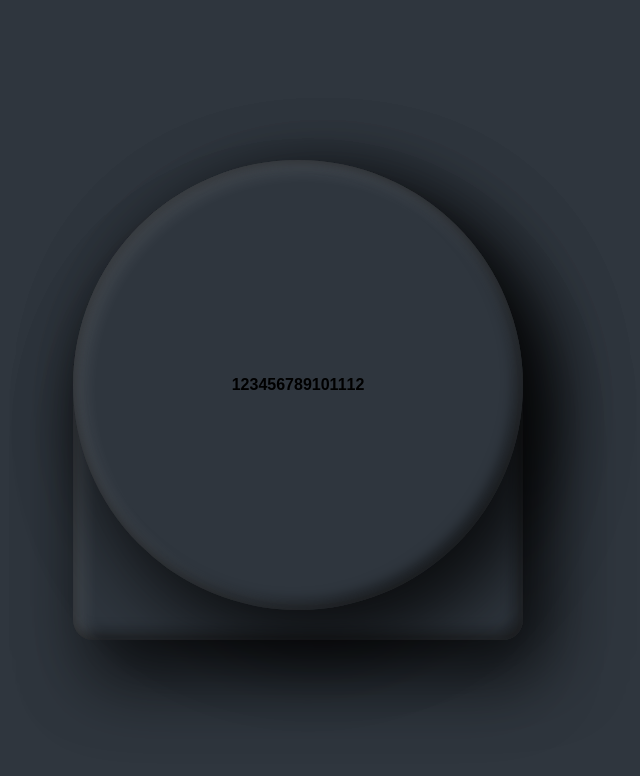
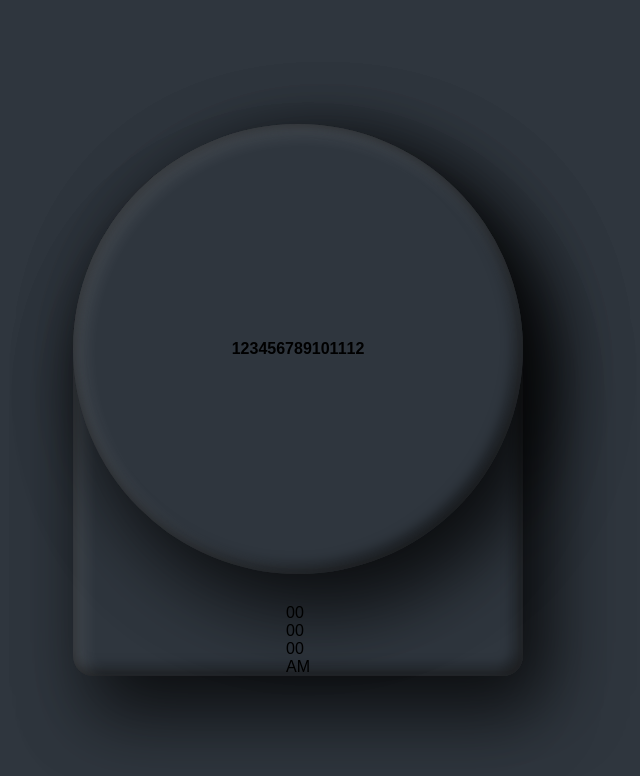
Before and after one commit to Edwin4313/Proyecto-Reloj, a plain HTML site: page index.html in a window 1280 px wide. Shown: the whole page, without its empty margins (342-982 px from the left). Drawn offline with Linux system fonts and the light colour scheme; a web font is replaced by a local one.

Commit message:
Reloj Medio - 13:08

```diff
--- a/index.html
+++ b/index.html
@@ -26,6 +26,14 @@
             <span style="--i:11"><b>11</b></span>
             <span style="--i:12"><b>12</b></span>
         </div>
+
+        <div id="time">
+            <div class="hours" style="--clr:#ff2972;">00</div>
+            <div class="minutes" style="--clr:#fee800;">00</div>
+            <div class="seconds" style="--clr:#04fc43;">00</div>
+            <div id="ampm">AM</div>
+        </div>
+
     </div>
 </body>
 </html>
```
